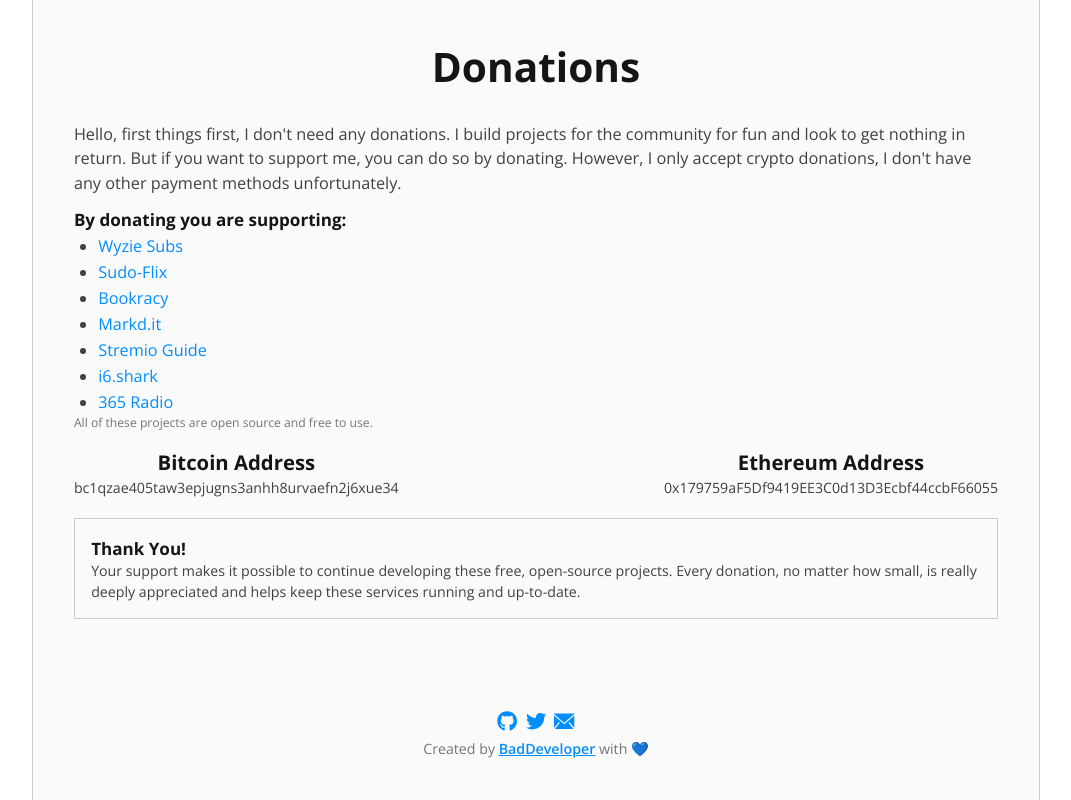
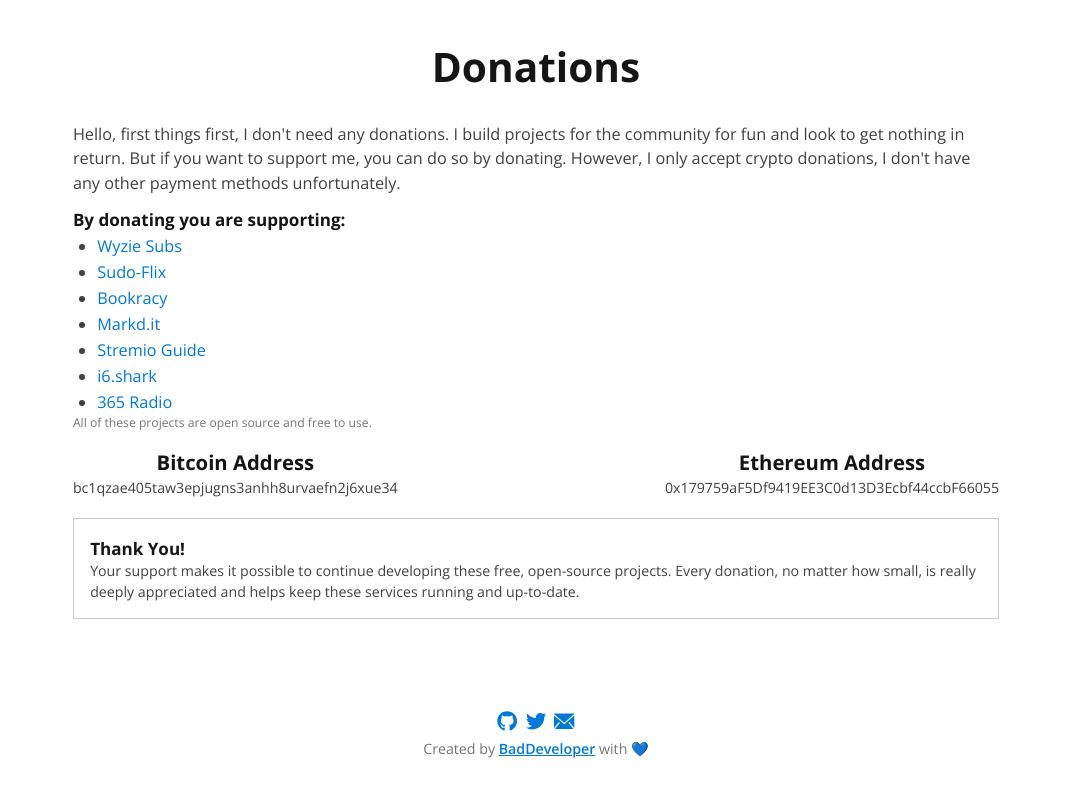
Before and after one commit to itzCozi/donate, a SvelteKit app: page / in a window 1280 px wide. Shown: the whole page, without its empty margins (104-1175 px from the left). Built offline with nearby package versions, Linux system fonts and the light colour scheme.

Commit message:
Update dono site

```diff
--- a/src/app.html
+++ b/src/app.html
@@ -31,7 +31,7 @@
       content="width=device-width, initial-scale=1.0, maximum-scale=1.0, user-scalable=no" />
     <meta
       name="theme-color"
-      content="#008eff" />
+      content="#0078d7" />
     <meta
       name="description"
       content="Donate to BadDeveloper the open-source developer." />
@@ -60,10 +60,6 @@
       name="robots"
       content="index, follow" />
     <link
-      rel="icon"
-      href="/icon.png"
-      alt="Donate to BadDeveloper Icon" />
-    <link
       rel="canonical"
       href="https://donate.cozi.lol" />
     <link
@@ -81,9 +77,6 @@
       property="og:description"
       content="Donate to BadDeveloper the open-source developer." />
     <meta
-      property="og:image"
-      content="/icon.png" />
-    <meta
       property="og:url"
       content="https://donate.cozi.lol" />
     <meta
@@ -98,9 +91,6 @@
     <meta
       name="twitter:description"
       content="Donate to BadDeveloper the open-source developer." />
-    <meta
-      name="twitter:image"
-      content="/icon.png" />
     <meta
       name="twitter:url"
       content="https://donate.cozi.lol" />
--- a/src/styles/global.css
+++ b/src/styles/global.css
@@ -28,7 +28,6 @@ body {
 
 .block {
   max-width: 62rem;
-  background-color: #fafafa;
   min-height: 100vh;
   padding: 1.5rem;
 }
@@ -63,7 +62,7 @@ em {
 }
 
 a {
-  color: #008eff;
+  color: #0078d7;
   text-decoration: none;
 }
 
@@ -151,10 +150,3 @@ hr.sm {
     transform: translateY(0);
   }
 }
-
-@media (min-width: 768px) {
-  .block {
-    border-left: 1px solid #cacaca;
-    border-right: 1px solid #cacaca;
-  }
-}
```
Also changed, not shown: static/icon.png (deleted).
